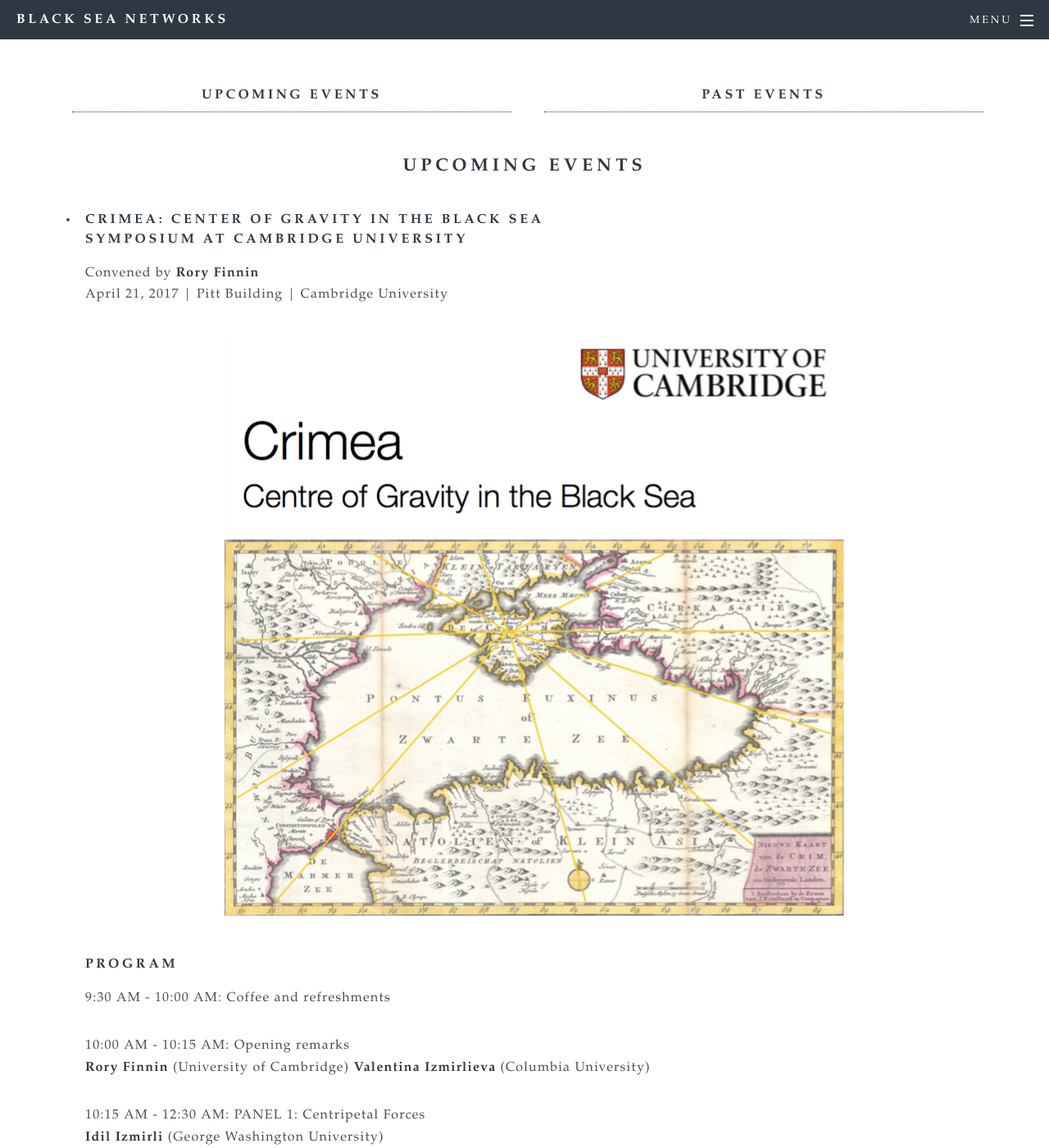
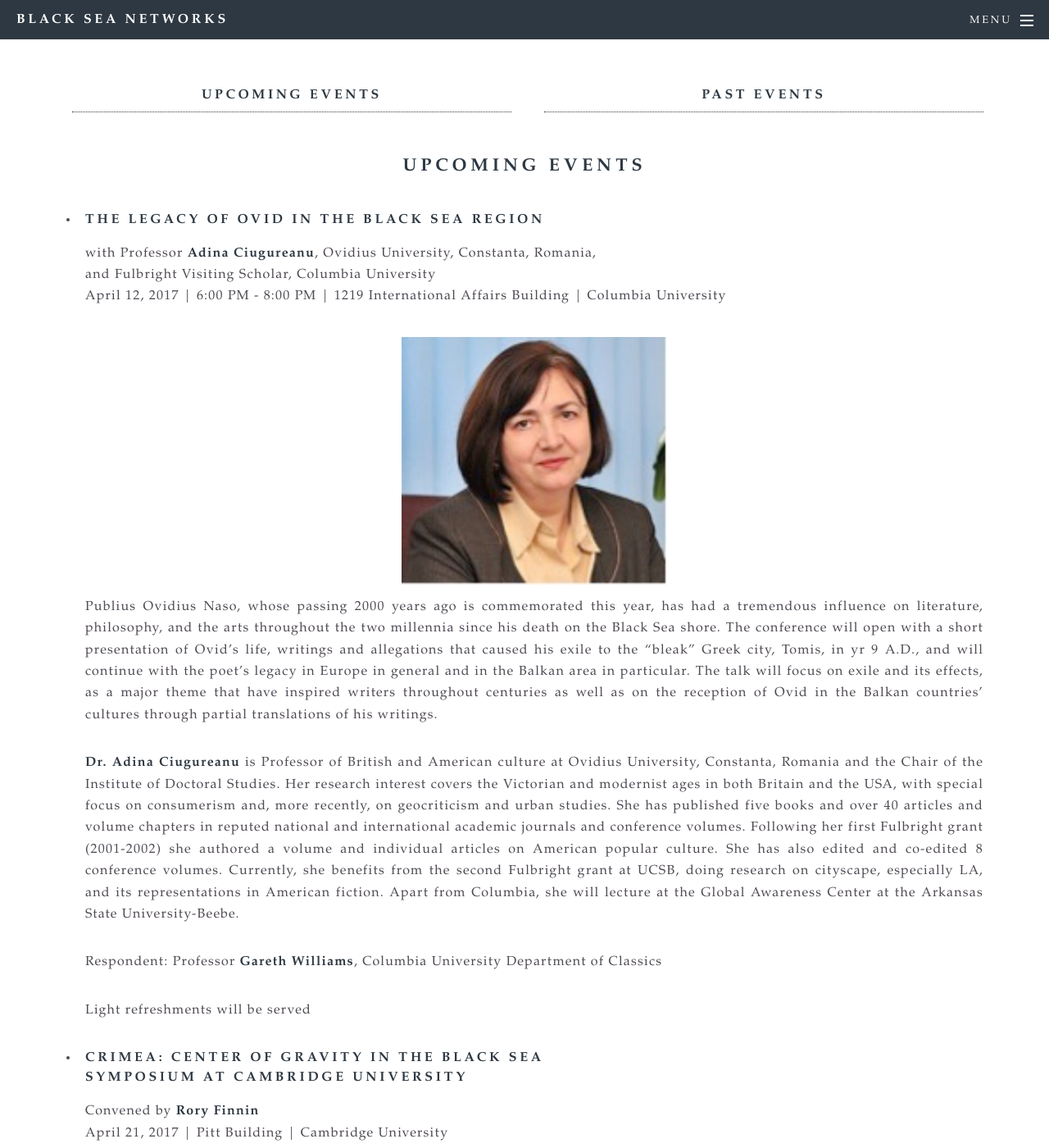
Before and after one commit to bradleygorski/blackseanet, a Jekyll site: the page built from events.html, in a window 1280 px wide and 1400 px high, scrolled down 394 px. Shown: the whole window at 82% size. Built offline with Jekyll 4.4.1, drawn with Linux system fonts in a browser that asks for light colours; some of the changed text lies outside the part shown.

Commit message:
Added apr 12 event

```diff
--- a/events.html
+++ b/events.html
@@ -20,6 +20,38 @@
 				<p></p>
 <ul>
 
+<li><h4>The Legacy of Ovid in the Black Sea Region</h4>
+with Professor <b>Adina Ciugureanu</b>, Ovidius University, Constanta, Romania,
+<br>and Fulbright Visiting Scholar, Columbia University
+<p>April 12, 2017 | 6:00 PM - 8:00 PM | 1219 International Affairs Building | Columbia University</p>
+
+<div class="w3-row w3-center w3-padding-small"><img src="images/Ciugureanu.jpg" style="width:30%" alt="">
+			</div>
+
+<p align="justify">Publius Ovidius Naso, whose passing 2000 years ago is commemorated this year,
+has had a tremendous influence on literature, philosophy, and the arts throughout the two millennia
+since his death on the Black Sea shore. The conference will open with a short presentation of Ovid’s
+life, writings and allegations that caused his exile to the “bleak” Greek city, Tomis, in yr 9 A.D.,
+and will continue with the poet’s legacy in Europe in general and in the Balkan area in particular.
+The talk will focus on exile and its effects, as a major theme that have inspired writers throughout
+centuries as well as on the reception of Ovid in the Balkan countries’ cultures through partial
+translations of his writings.</p>
+
+<p align="justify"><b>Dr. Adina Ciugureanu</b> is Professor of British and American culture at Ovidius University,
+Constanta, Romania and the Chair of the Institute of Doctoral Studies. Her research interest covers the Victorian
+and modernist ages in both Britain and the USA, with special focus on consumerism and, more recently, on
+geocriticism and urban studies. She has published five books and over 40 articles and volume chapters in
+reputed national and international academic journals and conference volumes. Following her first Fulbright
+grant (2001-2002) she authored a volume and individual articles on American popular culture. She has
+also edited and co-edited 8 conference volumes. Currently, she benefits from the second Fulbright grant
+at UCSB, doing research on cityscape, especially LA, and its representations in American fiction. Apart
+from Columbia, she will lecture at the Global Awareness Center at the Arkansas State University-Beebe.</p>
+
+
+<p align="justify">Respondent: Professor <b>Gareth Williams</b>, Columbia University Department of Classics</p>
+
+<p>Light refreshments will be served</p>
+</li>
 <li><h4>Crimea: Center of Gravity in the Black Sea
 <br>Symposium at Cambridge University</h4>
 <p>Convened by <b>Rory Finnin</b>
@@ -51,7 +83,7 @@
 	<p>5:30 PM – 6:30 PM: Wine reception</p>
 
 	<p>Hosted by Cambridge Ukrainian Studies, University of Cambridge
-<br>In partnership with the Black Sea Networks Initiative, Columbia University</p>
+<br>In partnership with the Black Sea Networks initiative, Columbia University</p>
 
 </li>
 <li><h4>Across the Black Sea: Russian-Ottoman Encounters in the 18th and 19th Centuries<span class="people-bio-button" title="Toggle Bio">▼</span>
```
